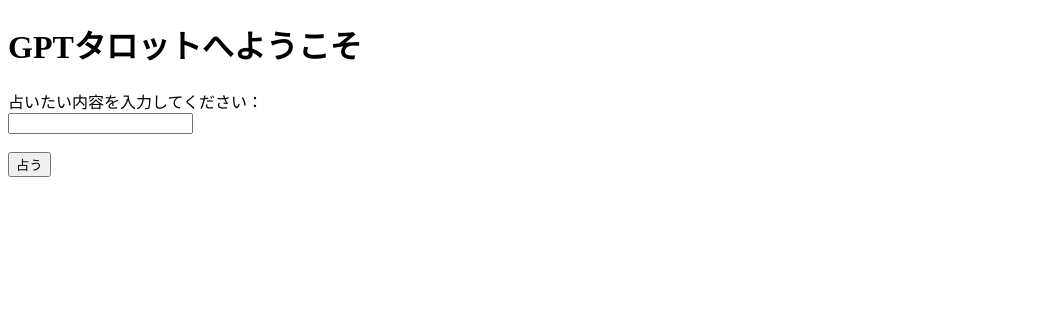
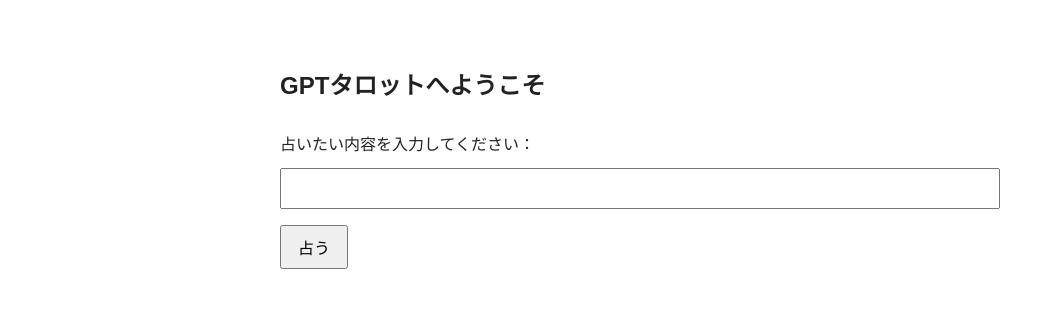
Before and after one commit to mary3711/gpt-tarot-bot, a Flask app: page / in a window 1280 px wide. Shown: the top 316 px of the page, without its empty margins (0-1055 px from the left). Run offline with Flask 3, Linux system fonts and the light colour scheme.

Commit message:
Update index.html

```diff
--- a/templates/index.html
+++ b/templates/index.html
@@ -1,21 +1,86 @@
 <!DOCTYPE html>
-<html>
+<html lang="ja">
 <head>
   <meta charset="UTF-8">
+  <meta name="viewport" content="width=device-width, initial-scale=1.0">
   <title>GPTタロットボット</title>
+  <style>
+    body {
+      font-family: "Yu Gothic", "Hiragino Kaku Gothic ProN", sans-serif;
+      max-width: 720px;
+      margin: 2em auto;
+      padding: 1em;
+      line-height: 1.8;
+      font-size: 16px;
+      color: #222;
+      background: #fff;
+    }
+
+    h1 {
+      font-size: 1.5em;
+      margin-bottom: 1em;
+    }
+
+    form {
+      margin-bottom: 2em;
+    }
+
+    label {
+      display: block;
+      margin-bottom: 0.5em;
+    }
+
+    input[type="text"] {
+      width: 100%;
+      padding: 0.6em;
+      font-size: 1em;
+      box-sizing: border-box;
+    }
+
+    button {
+      padding: 0.5em 1em;
+      font-size: 1em;
+      margin-top: 1em;
+      cursor: pointer;
+    }
+
+    h2 {
+      margin-top: 2em;
+      font-size: 1.2em;
+      border-bottom: 1px solid #ccc;
+      padding-bottom: 0.3em;
+    }
+
+    .result {
+      white-space: pre-wrap;
+      margin-top: 1em;
+    }
+
+    @media (max-width: 600px) {
+      body {
+        padding: 1em 1em;
+        font-size: 15px;
+      }
+
+      h1 {
+        font-size: 1.3em;
+      }
+    }
+  </style>
 </head>
 <body>
   <h1>GPTタロットへようこそ</h1>
 
   <form method="POST">
-    <label for="question">占いたい内容を入力してください：</label><br>
-    <input type="text" name="question" id="question" required><br><br>
+    <label for="question">占いたい内容を入力してください：</label>
+    <input type="text" name="question" id="question" required>
+    <br>
     <button type="submit">占う</button>
   </form>
 
   {% if reply %}
     <h2>結果：</h2>
-    <div>{{ reply|safe }}</div>
+    <div class="result">{{ reply|safe }}</div>
   {% endif %}
 </body>
 </html>
```
